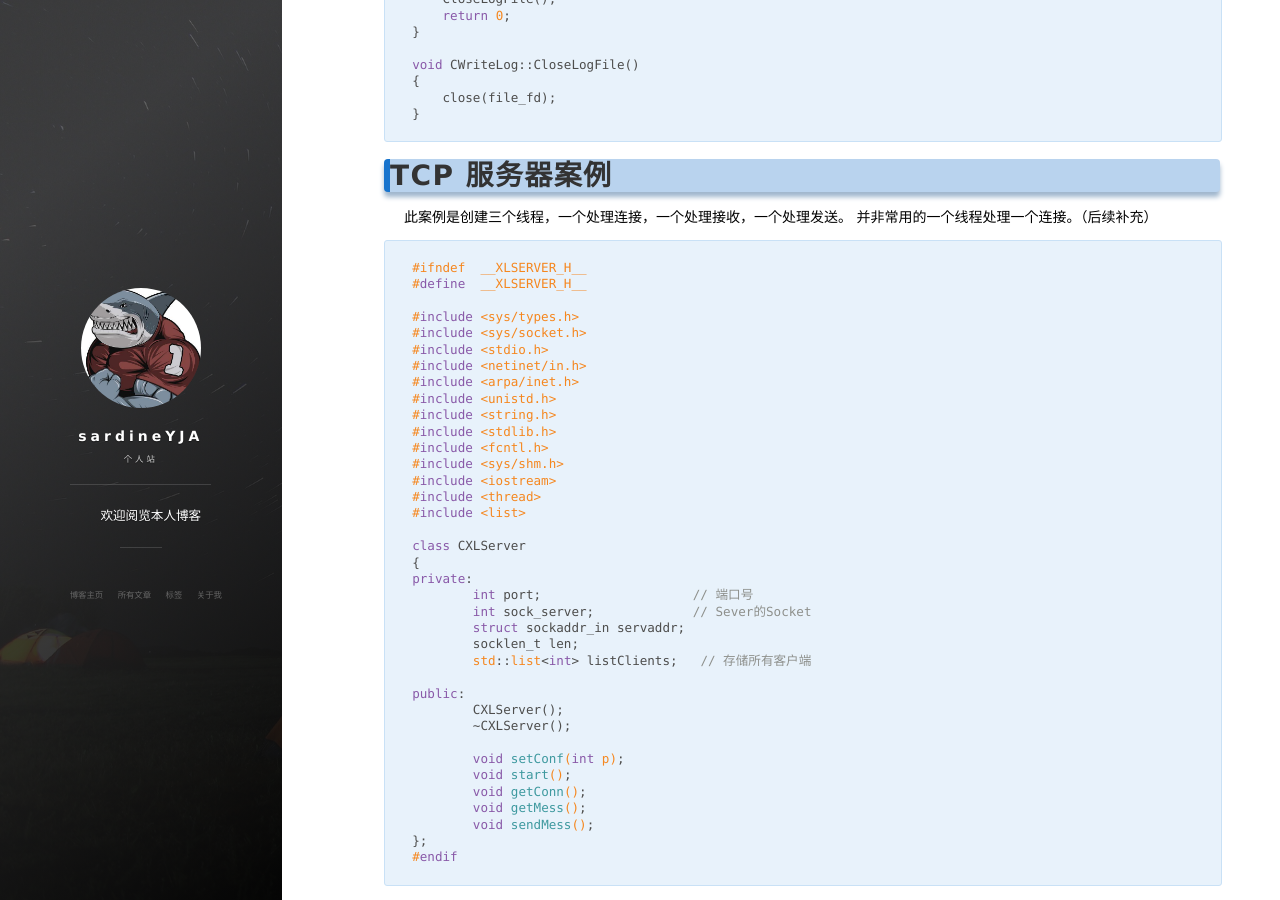
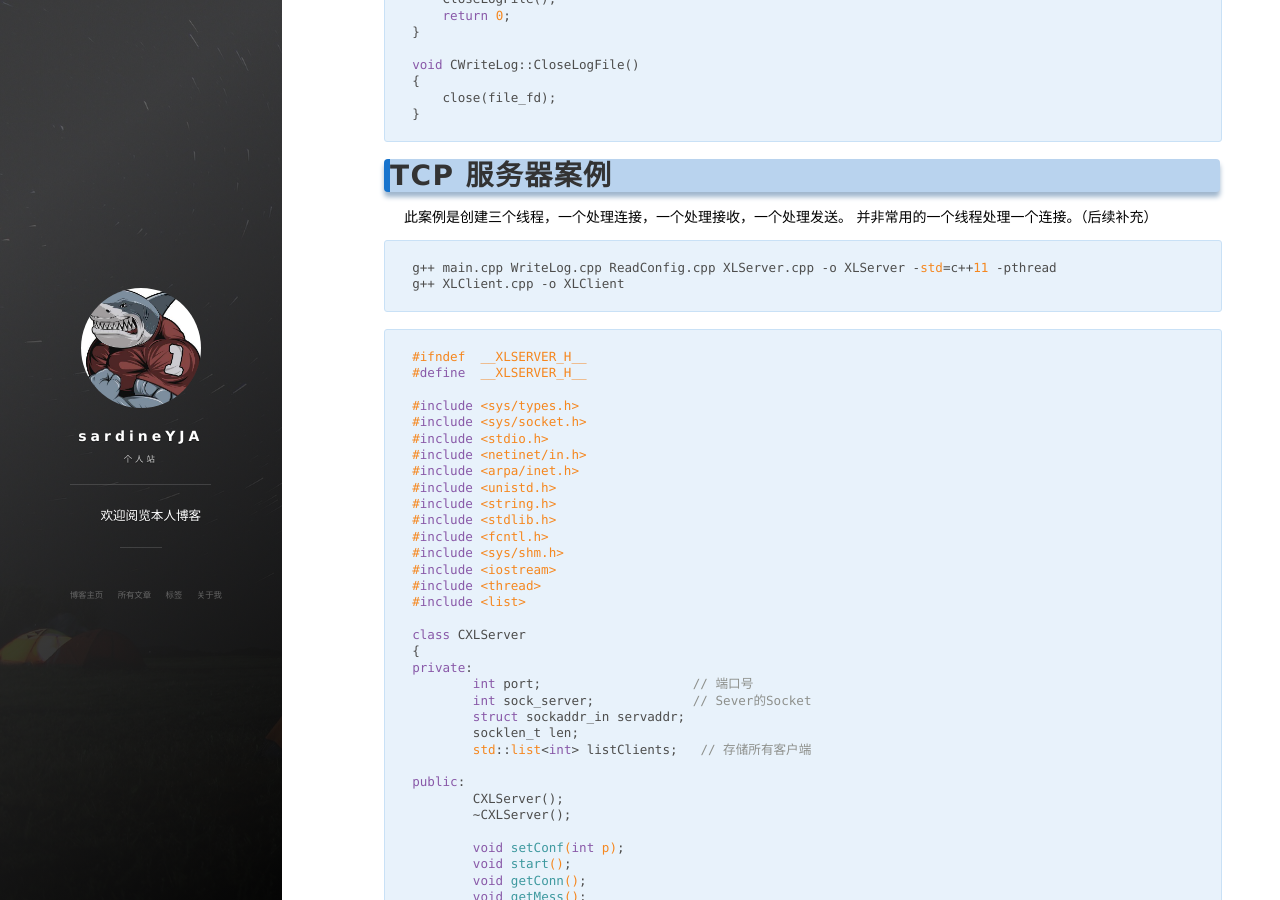
Before and after one commit to sardineYJA/sardineYJA.github.io, a Jekyll site: the page built from _posts/2019-11-04-C-Demo.md, in a window 1280 px wide and 900 px high, scrolled down 5578 px. Built offline with Jekyll 4.4.1, drawn with Linux system fonts in a browser that asks for light colours; nearby versions of some CDN libraries; a script that is not in the unit is left out; comment, search, counter and statistics services are not loaded.

Commit message:
Update 2019-11-04-C-Demo.md

````diff
--- a/_posts/2019-11-04-C-Demo.md
+++ b/_posts/2019-11-04-C-Demo.md
@@ -353,6 +353,11 @@ void CWriteLog::CloseLogFile()
 此案例是创建三个线程，一个处理连接，一个处理接收，一个处理发送。
 并非常用的一个线程处理一个连接。（后续补充）
 
+```
+g++ main.cpp WriteLog.cpp ReadConfig.cpp XLServer.cpp -o XLServer -std=c++11 -pthread
+g++ XLClient.cpp -o XLClient
+```
+
 ```C++
 #ifndef  __XLSERVER_H__
 #define  __XLSERVER_H__
````
